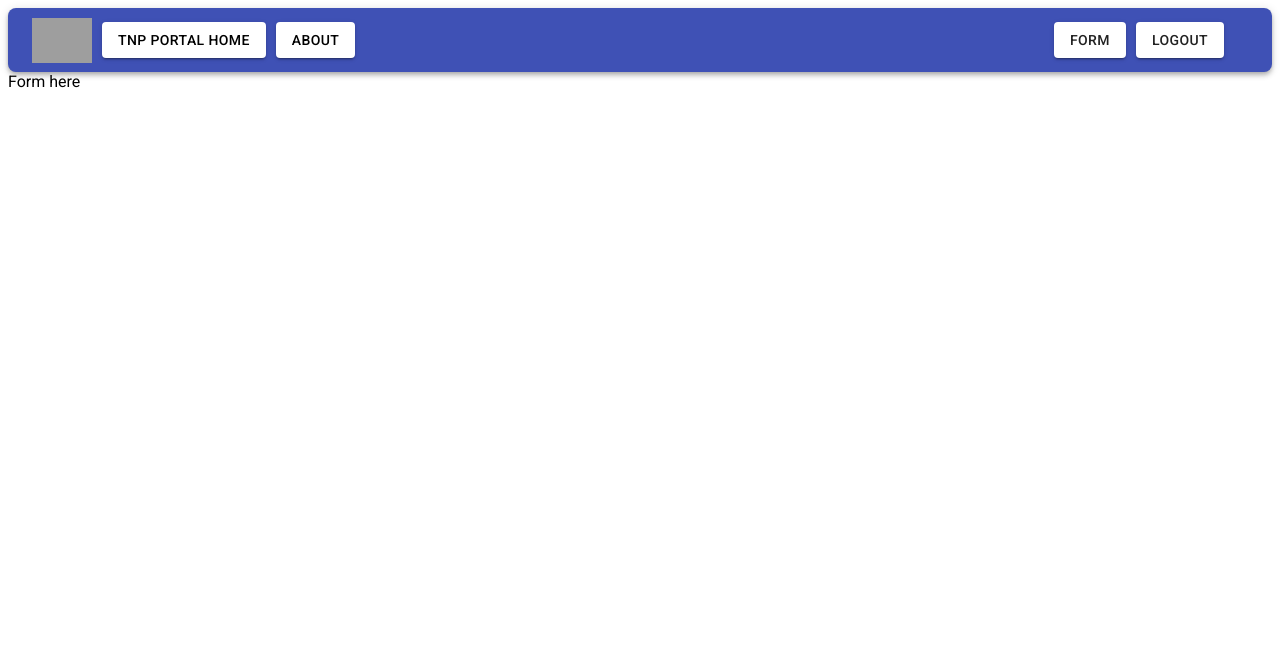
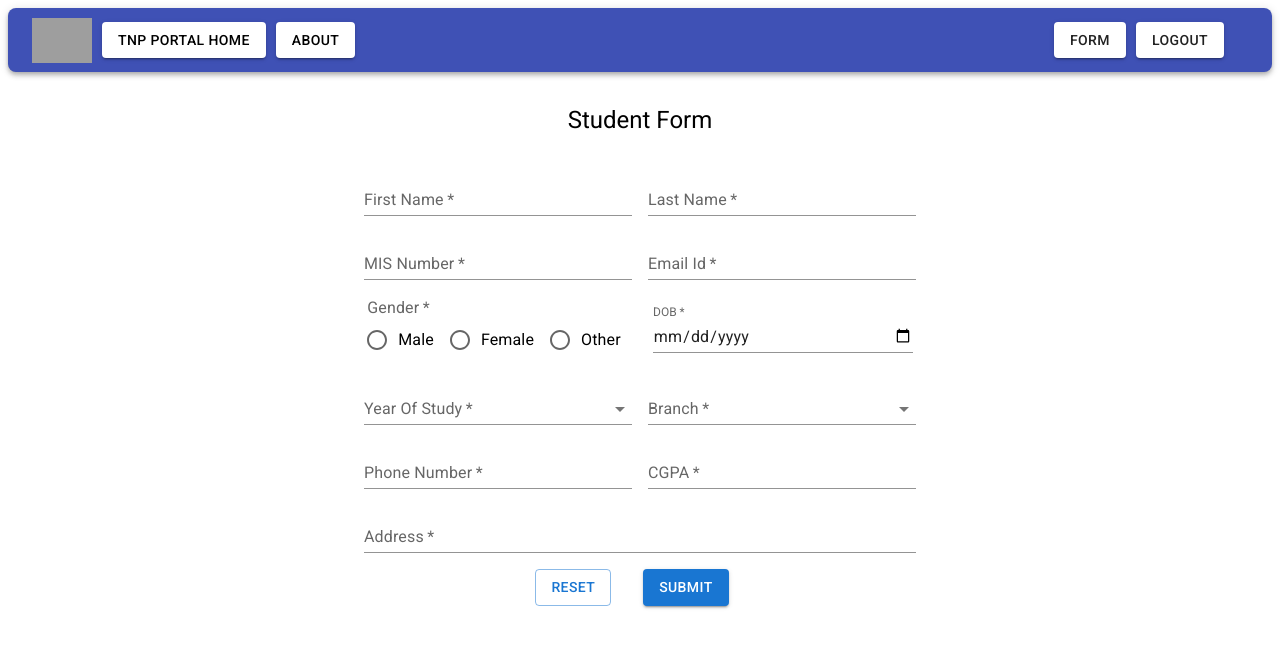
Before and after one commit to IIIT-Pune/sp, a React (Create React App) app: page /form in a window 1280 px wide. Shown: the top 648 px of the page. Built offline with nearby package versions, Linux system fonts and the light colour scheme; no server answers; sample sign-in values are in the browser's storage; grey boxes are pictures that could not be loaded.

Commit message:
Added Student Form Component

```diff
--- a/package.json
+++ b/package.json
@@ -11,7 +11,7 @@
     "@testing-library/jest-dom": "^5.14.1",
     "@testing-library/react": "^11.2.7",
     "@testing-library/user-event": "^12.8.3",
-    "firebase": "^9.3.0",
+    "firebase": "^9.4.0",
     "react": "^17.0.2",
     "react-dom": "^17.0.2",
     "react-router-dom": "^5.3.0",
--- a/src/components/Form.js
+++ b/src/components/Form.js
@@ -1,9 +1,10 @@
-import React from 'react'
+import React from "react";
+import Studentforms from "../forms/studentforms";
 
 export default function Form() {
-    return (
-        <div>
-            Form here
-        </div>
-    )
+	return (
+		<div>
+			<Studentforms />
+		</div>
+	);
 }
--- /dev/null
+++ b/src/forms/studentforms.jsx
@@ -0,0 +1,219 @@
+import React from "react";
+import {
+	Grid,
+	Typography,
+	TextField,
+	Container,
+	FormLabel,
+	FormControl,
+	FormControlLabel,
+	Radio,
+	RadioGroup,
+	InputLabel,
+	Select,
+	MenuItem,
+	Button,
+} from "@mui/material";
+import { useState } from "react";
+
+const defaultData = {
+	firstName: "",
+	lastName: "",
+	misNumber: "",
+	email: "",
+	gender: "",
+	dob: "",
+	yos: "",
+	branch: "",
+	phoneNumber: "",
+	cgpa: "",
+	address: "",
+};
+
+const Studentforms = () => {
+	const [formData, setformData] = useState(defaultData);
+
+	const onChange = (e) => {
+		setformData({ ...formData, [e.target.name]: e.target.value });
+	};
+
+	const onSubmit = (e) => {
+		e.preventDefault();
+		console.log(formData);
+		// setformData(defaultData);
+	};
+
+	const onReset = (e) => {
+		setformData(defaultData);
+	};
+
+	return (
+		<React.Fragment>
+			<Container maxWidth='sm'>
+				<Typography align='center' variant='h5' sx={{ m: 4 }}>
+					Student Form
+				</Typography>
+
+				<form onSubmit={onSubmit}>
+					<Grid container spacing={2} alignItems='center' justifyContent='center'>
+						<Grid item xs={12} sm={6}>
+							<TextField
+								required
+								fullWidth
+								id='firstName'
+								label='First Name'
+								variant='standard'
+								name='firstName'
+								value={formData.firstName}
+								onChange={onChange}
+							/>
+						</Grid>
+						<Grid item xs={12} sm={6}>
+							<TextField
+								required
+								fullWidth
+								id='lastName'
+								label='Last Name'
+								variant='standard'
+								name='lastName'
+								value={formData.lastName}
+								onChange={onChange}
+							/>
+						</Grid>
+						<Grid item xs={12} sm={6}>
+							<TextField
+								required
+								fullWidth
+								id='misNumber'
+								label='MIS Number'
+								variant='standard'
+								name='misNumber'
+								value={formData.misNumber}
+								onChange={onChange}
+							/>
+						</Grid>
+						<Grid item xs={12} sm={6}>
+							<TextField
+								required
+								fullWidth
+								id='email'
+								label='Email Id'
+								variant='standard'
+								name='email'
+								value={formData.email}
+								onChange={onChange}
+							/>
+						</Grid>
+						<Grid item>
+							<FormControl required component='fieldset'>
+								<FormLabel component='legend'>Gender</FormLabel>
+								<RadioGroup
+									row
+									aria-label='gender'
+									name='gender'
+									value={formData.gender}
+									onChange={onChange}>
+									<FormControlLabel value='male' control={<Radio />} label='Male' />
+									<FormControlLabel value='female' control={<Radio />} label='Female' />
+									<FormControlLabel value='other' control={<Radio />} label='Other' />
+								</RadioGroup>
+							</FormControl>
+						</Grid>
+						<Grid item>
+							<TextField
+								variant='standard'
+								required
+								id='date'
+								label='DOB'
+								type='date'
+								name='dob'
+								value={formData.dob}
+								onChange={onChange}
+								sx={{ width: 260 }}
+								InputLabelProps={{
+									shrink: true,
+								}}
+							/>
+						</Grid>
+						<Grid item>
+							<FormControl variant='standard' required sx={{ minWidth: 268 }}>
+								<InputLabel id='year-of-study'>Year Of Study</InputLabel>
+								<Select
+									labelId='year-of-study'
+									name='yos'
+									id='year-of-study'
+									value={formData.yos}
+									label='Year of Study'
+									onChange={onChange}>
+									<MenuItem value={"First"}>1st</MenuItem>
+									<MenuItem value={"Second"}>2nd</MenuItem>
+									<MenuItem value={"Third"}>3rd</MenuItem>
+									<MenuItem value={"Fourth"}>4th</MenuItem>
+								</Select>
+							</FormControl>
+						</Grid>
+						<Grid item>
+							<FormControl variant='standard' required sx={{ minWidth: 268 }}>
+								<InputLabel id='branch'>Branch</InputLabel>
+								<Select
+									labelId='branch'
+									id='branch'
+									label='Branch'
+									name='branch'
+									value={formData.branch}
+									onChange={onChange}>
+									<MenuItem value={"CSE"}>CSE</MenuItem>
+									<MenuItem value={"ECE"}>ECE</MenuItem>
+								</Select>
+							</FormControl>
+						</Grid>
+						<Grid item xs={12} sm={6}>
+							<TextField
+								required
+								fullWidth
+								id='phoneNumber'
+								label='Phone Number'
+								variant='standard'
+								name='phoneNumber'
+								value={formData.phoneNumber}
+								onChange={onChange}
+							/>
+						</Grid>
+						<Grid item xs={12} sm={6}>
+							<TextField
+								required
+								fullWidth
+								id='cgpa'
+								label='CGPA'
+								variant='standard'
+								name='cgpa'
+								value={formData.cgpa}
+								onChange={onChange}
+							/>
+						</Grid>
+						<Grid item xs={12}>
+							<TextField
+								required
+								fullWidth
+								id='address'
+								label='Address'
+								variant='standard'
+								name='address'
+								value={formData.address}
+								onChange={onChange}
+							/>
+						</Grid>
+						<Button sx={{ m: 2 }} variant='outlined' onClick={onReset}>
+							Reset
+						</Button>
+						<Button type='submit' sx={{ m: 2 }} variant='contained'>
+							Submit
+						</Button>
+					</Grid>
+				</form>
+			</Container>
+		</React.Fragment>
+	);
+};
+
+export default Studentforms;
```
Also changed, not shown: 1 other file (tests, documents, lock files or other folders).
